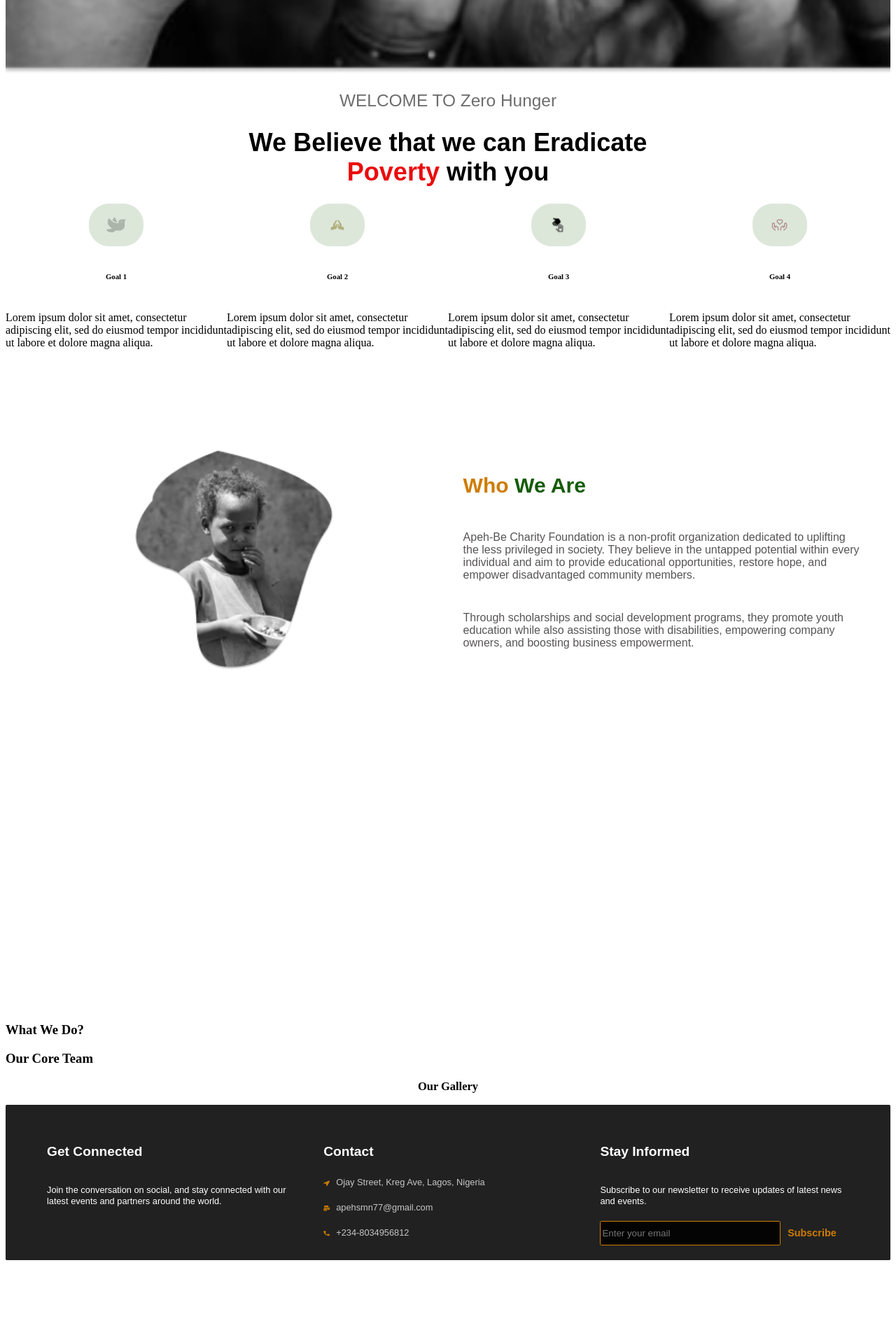
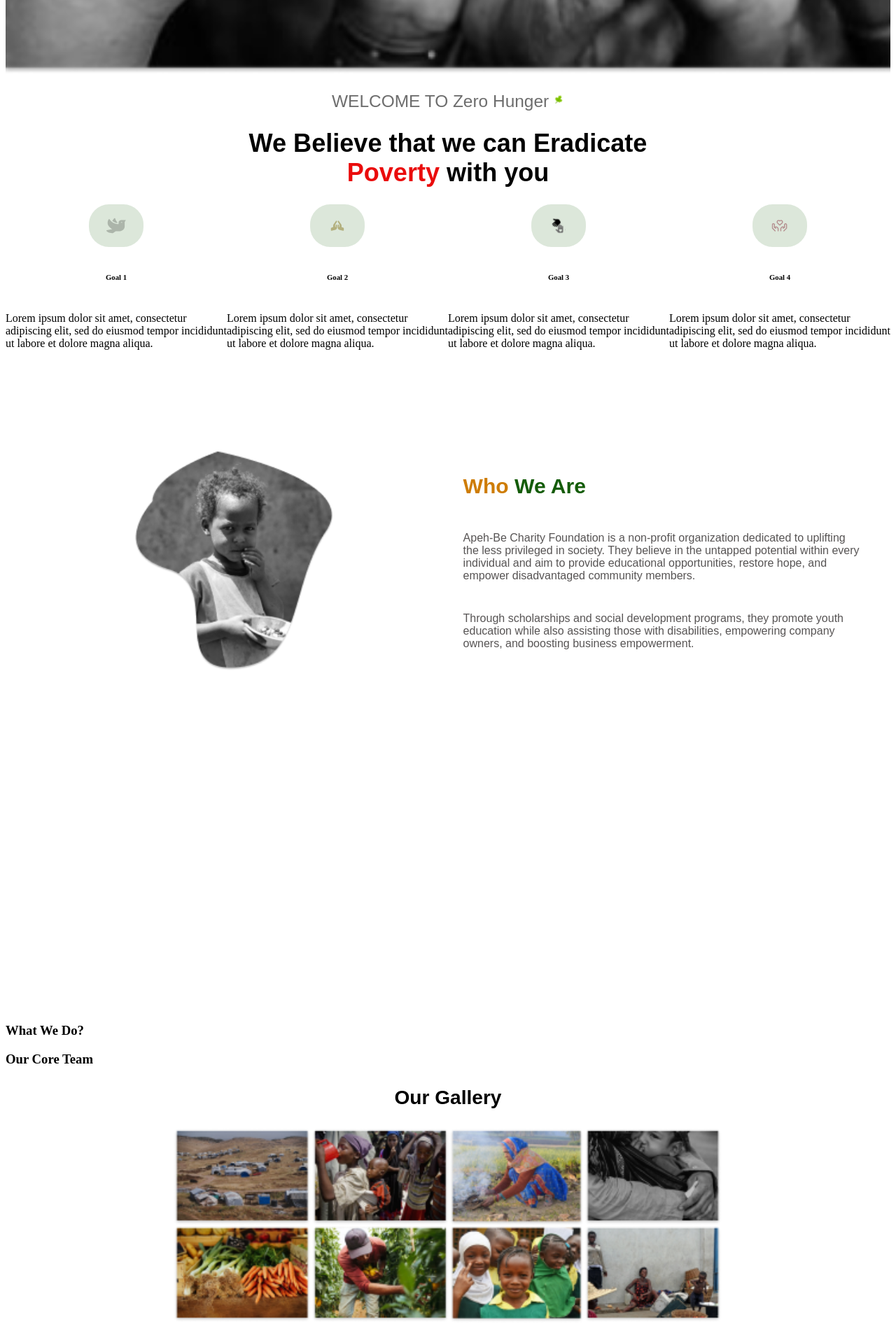
Before and after one commit to GZMaster/charity-ngo, a React (Create React App) app: page / in a window 1280 px wide. Shown: the part 702-2620 px from the top of the page at 70% size. Before the commit the page ends 2511 px from the top, so only its background shows below. Built offline with nearby package versions, Linux system fonts and the light colour scheme.

Commit message:
styled gallery

```diff
--- a/src/pages/GalleryPage.jsx
+++ b/src/pages/GalleryPage.jsx
@@ -1,5 +1,13 @@
 import React from "react";
 import "../styles/GalleryPage.scss";
+import land from "../assets/gallery/land.png";
+import kids from "../assets/gallery/kids.png";
+import mother from "../assets/gallery/mother.png";
+import baby from "../assets/gallery/baby.png";
+import grocery from "../assets/gallery/grocery.png";
+import vegetation from "../assets/gallery/plantation.png";
+import children from "../assets/gallery/children.png";
+import disabled from "../assets/gallery/disabled.png";
 
 const GalleryPage = () => {
   return (
@@ -9,7 +17,16 @@ const GalleryPage = () => {
           <h3>Our Gallery</h3>
         </div>
 
-        <div className="gallerypage_body">{/* Component card */}</div>
+        <div className="gallerypage_body">
+          <img src={land} alt="land" />
+          <img src={kids} alt="kids" />
+          <img src={mother} alt="mother" />
+          <img src={baby} alt="baby" />
+          <img src={grocery} alt="grocery" />
+          <img src={vegetation} alt="vegetation" />
+          <img src={children} alt="children" />
+          <img src={disabled} alt="disabled" />
+        </div>
       </div>
     </div>
   );
--- a/src/pages/IntroPage.jsx
+++ b/src/pages/IntroPage.jsx
@@ -2,13 +2,16 @@ import React from "react";
 import GoalCard from "../components/Card/GoalCard";
 import GoalData from "../assets/data/GoalData";
 import "../styles/IntroPage.scss";
+import Logo from "../assets/logo.svg";
 
 const IntroPage = () => {
   return (
     <div className="intropage_container">
       <div className="intropage_wrapper">
         <div className="intropage_title">
-          <h3>WELCOME TO Zero Hunger</h3>
+          <h3>
+            WELCOME TO Zero Hunger <img src={Logo} alt="logo" />
+          </h3>
           <h1>
             We Believe that we can Eradicate <br /> <span>Poverty</span> with
             you
--- a/src/styles/About.scss
+++ b/src/styles/About.scss
@@ -14,19 +14,19 @@
   align-items: center;
   gap: 2.7rem;
 
-  > .aboutpage_left {
+  >.aboutpage_left {
     width: 50%;
     display: flex;
     justify-content: center;
     align-items: center;
 
-    > img {
+    >img {
       width: 50%;
       height: 50%;
     }
   }
 
-  > .aboutpage_right {
+  >.aboutpage_right {
     width: 50%;
     display: flex;
     flex-direction: column;
@@ -34,7 +34,7 @@
     align-items: first baseline;
     gap: 0.7rem;
 
-    > h1 {
+    >h1 {
       color: #ce7c02;
       text-align: center;
       font-family: $Poppins;
@@ -44,7 +44,7 @@
       line-height: normal;
       flex-shrink: 0;
 
-      > span {
+      >span {
         color: #145c08;
         font-family: $Poppins;
         font-size: 1.87969rem;
@@ -54,11 +54,9 @@
       }
     }
 
-    > p {
+    >p {
       flex-shrink: 0;
       color: #575454;
-      leading-trim: both;
-      text-edge: cap;
       font-family: $Poppins;
       font-size: 1rem;
       font-style: normal;
--- a/src/styles/Footer.scss
+++ b/src/styles/Footer.scss
@@ -40,7 +40,6 @@
       font-style: normal;
       font-weight: 400;
       line-height: 0.96763rem;
-      /* 183.333% */
     }
   }
 }
@@ -62,7 +61,6 @@
     font-style: normal;
     font-weight: 400;
     line-height: 0.96763rem;
-    /* 220% */
   }
 }
 
@@ -84,7 +82,6 @@
     font-style: normal;
     font-weight: 700;
     line-height: 0.86431rem;
-    /* 245.631% */
     margin-left: 10px;
   }
 }
--- a/src/styles/GalleryPage.scss
+++ b/src/styles/GalleryPage.scss
@@ -5,9 +5,22 @@
 .gallerypage_title {
   color: #000;
   text-align: center;
-  font-family: Poppins;
-  font-size: 0.87969rem;
+  font-family: $Poppins;
+  font-size: 1.5rem;
   font-style: normal;
   font-weight: 600;
   line-height: normal;
 }
+
+.gallerypage_body {
+  display: grid;
+  grid-template-columns: auto auto auto auto;
+  margin-left: 15rem;
+  margin-right: 15rem;
+  margin-bottom: 2rem;
+
+  & img {
+    width: 100%;
+  }
+
+}
--- a/src/styles/NavBar.scss
+++ b/src/styles/NavBar.scss
@@ -21,6 +21,7 @@
   font-size: 16px;
   line-height: 19px;
 }
+
 .colorChange {
   box-shadow: 0 1px 1px rgb(0 0 0 / 10%);
 }
@@ -29,7 +30,7 @@
   display: flex;
   align-items: center;
   width: 40%;
-  font-family: "Roboto Slab";
+  font-family: $Poppins;
   font-style: normal;
   font-weight: 500;
   font-size: 18px;
@@ -37,7 +38,7 @@
   & h1 {
     font-family: $Poppins;
     font-weight: 800;
-    font-size: 0.884rem;
+    font-size: 1.4rem;
     line-height: 1.326rem;
   }
 }
@@ -52,16 +53,20 @@
   margin-right: 20px;
   color: rgba(0, 0, 0, 0.6);
   cursor: pointer;
+  font-family: $Poppins;
 }
 
 .selected {
   font-weight: bold;
 }
+
 .Contact-Link {
   background-color: transparent;
   padding: 7px 13px;
   border: 2px solid #333333;
   border-radius: 14px;
+  border-style: none;
+  font-family: $Poppins;
   font-weight: 500;
   color: #333333;
 }
@@ -70,25 +75,30 @@ a:hover {
   color: $Black;
   font-weight: 700;
 }
+
 .Contact-Link:hover {
-  color: #fbcc32;
+  color: #333333;
 }
 
 @media screen and (min-width: 769px) and (max-width: 1024px) {
   .nav__header {
     width: auto;
   }
+
   .nav__component {
     padding: 0 2%;
   }
+
   .links__content {
     padding: 12px 0;
   }
 }
+
 @media screen and (max-width: 768px) {
   .nav__component {
     padding: 0 3%;
   }
+
   .nav__header {
     display: flex;
     align-items: center;
```
